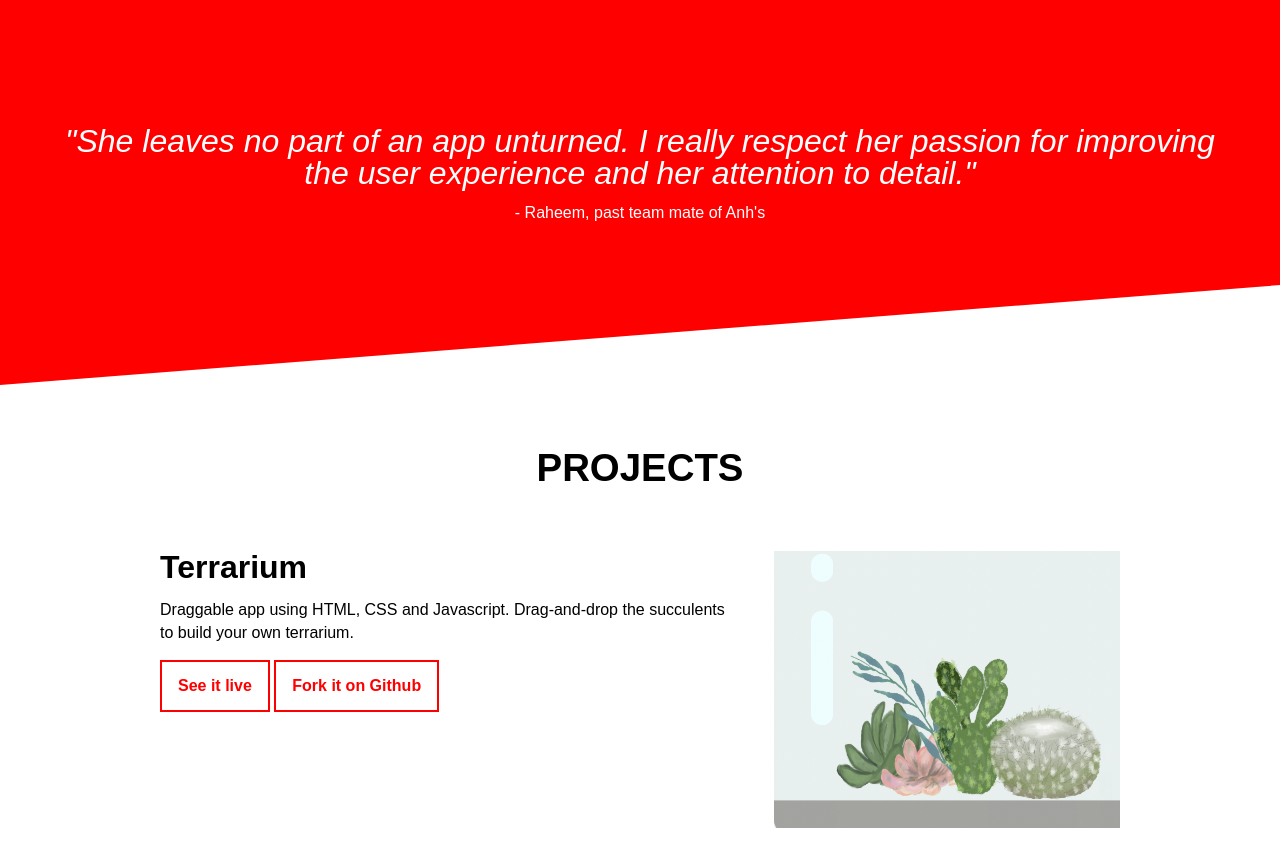
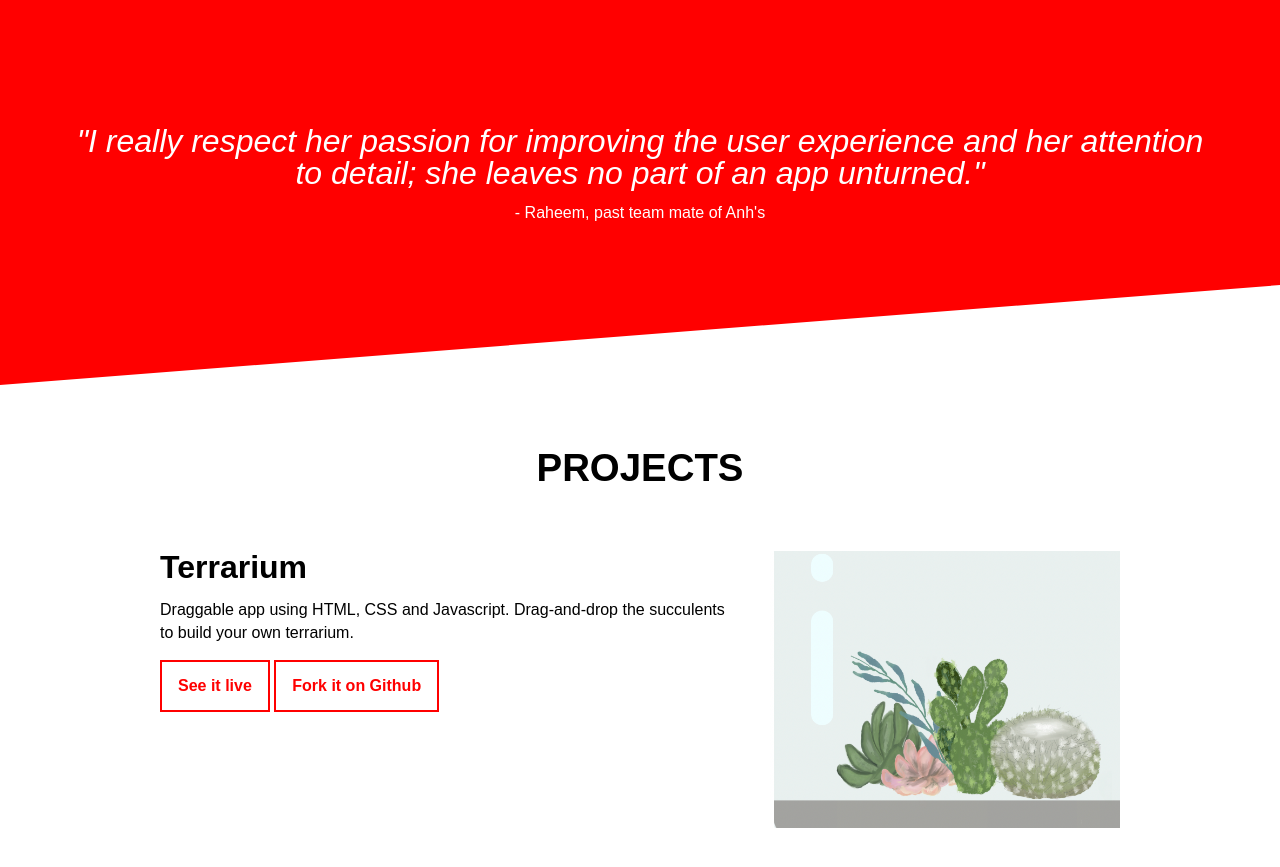
Before and after one commit to anh-p/portfolio, a plain HTML site: page index.html in a window 1280 px wide. Shown: the part 1501-2368 px from the top of the page. Drawn offline with Linux system fonts and the light colour scheme.

Commit message:
Fixing another typo

```diff
--- a/index.html
+++ b/index.html
@@ -28,7 +28,7 @@
       <a class="button" href="https://www.linkedin.com/in/paphan">My LinkedIn</a>
     </div>
     </div>
-    <blockquote>"She leaves no part of an app unturned. I really respect her passion for improving the user experience and her attention to detail."
+    <blockquote>"I really respect her passion for improving the user experience and her attention to detail; she leaves no part of an app unturned."
       <cite>- Raheem, past team mate of Anh's</cite>
     </blockquote>
   </section>
```
